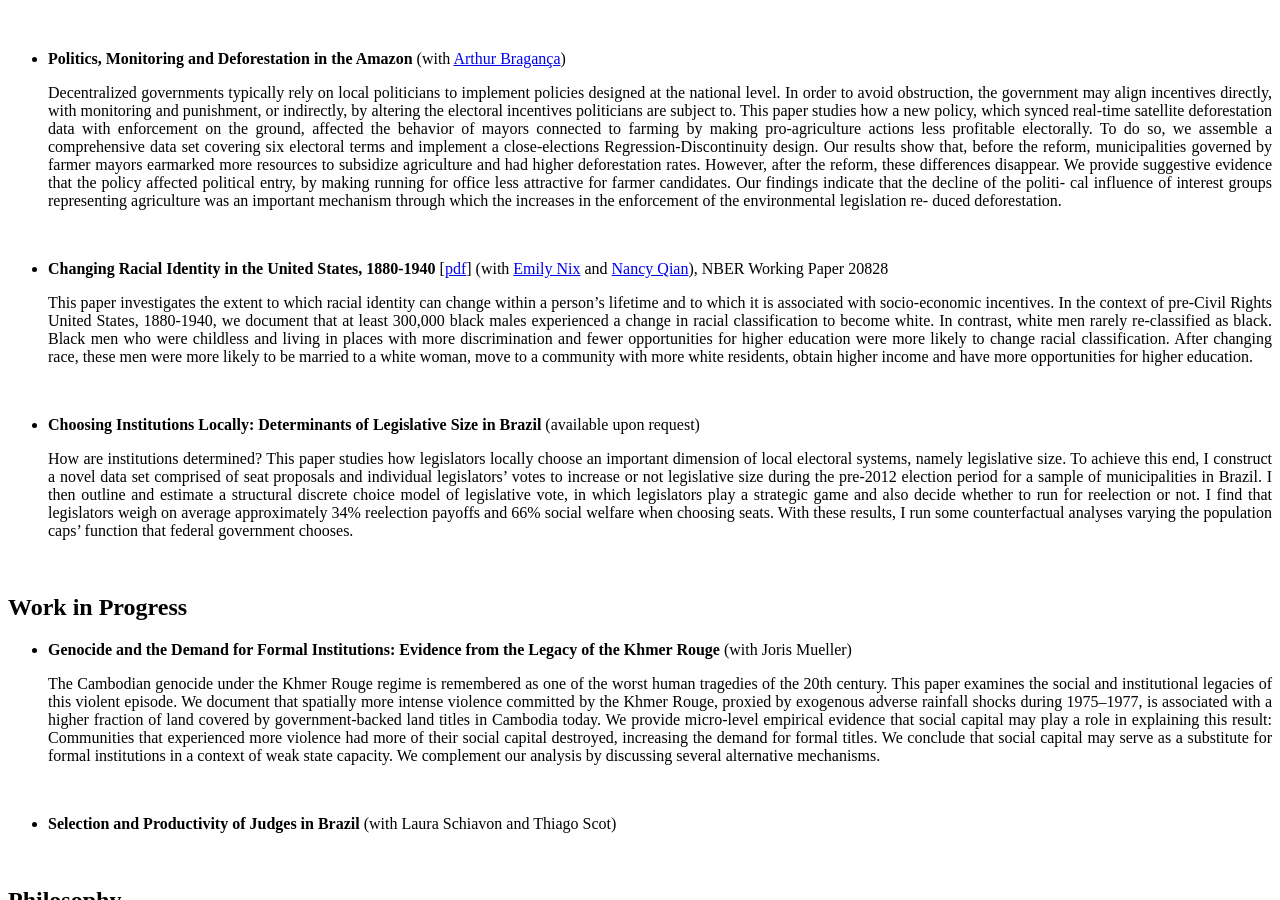
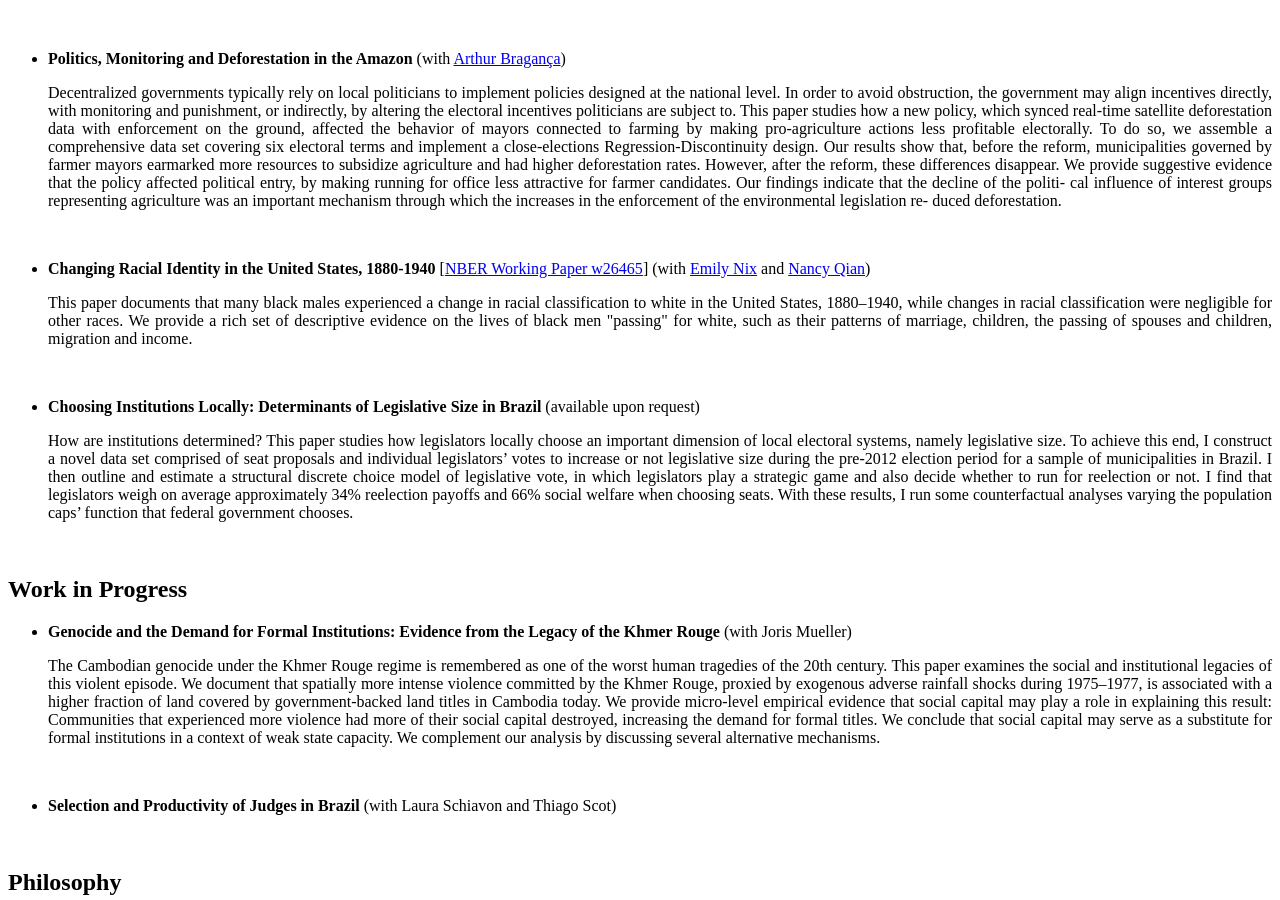
Before and after one commit to rdahis/rdahis.github.io, a Jekyll site: the page built from 1-research.md, in a window 1280 px wide and 900 px high, scrolled down 307 px. Built offline with Jekyll 4.4.1, drawn with Linux system fonts in a browser that asks for light colours; a script that is not in the unit is left out.

Commit message:
Updates Passing paper.

```diff
--- a/1-research.md
+++ b/1-research.md
@@ -18,9 +18,9 @@ permalink: /research/
    <p style="text-align: justify;"> Decentralized governments typically rely on local politicians to implement policies designed at the national level. In order to avoid obstruction, the government may align incentives directly, with monitoring and punishment, or indirectly, by altering the electoral incentives politicians are subject to. This paper studies how a new policy, which synced real-time satellite deforestation data with enforcement on the ground, affected the behavior of mayors connected to farming by making pro-agriculture actions less profitable electorally. To do so, we assemble a comprehensive data set covering six electoral terms and implement a close-elections Regression-Discontinuity design. Our results show that, before the reform, municipalities governed by farmer mayors earmarked more resources to subsidize agriculture and had higher deforestation rates. However, after the reform, these differences disappear. We provide suggestive evidence that the policy affected political entry, by making running for office less attractive for farmer candidates. Our findings indicate that the decline of the politi- cal influence of interest groups representing agriculture was an important mechanism through which the increases in the enforcement of the environmental legislation re- duced deforestation. </p>
 
 <br>
-- **Changing Racial Identity in the United States, 1880-1940** [[pdf](http://www.nber.org/papers/w20828){:target="_blank"}] (with [Emily Nix](https://sites.google.com/site/emilyenix/){:target="_blank"} and [Nancy Qian](https://www.kellogg.northwestern.edu/faculty/qian/){:target="_blank"}), NBER Working Paper 20828
+- **Changing Racial Identity in the United States, 1880-1940** [[NBER Working Paper w26465](https://www.nber.org/papers/w26465){:target="_blank"}] (with [Emily Nix](https://sites.google.com/site/emilyenix/){:target="_blank"} and [Nancy Qian](https://www.kellogg.northwestern.edu/faculty/qian/){:target="_blank"})
 
-   <p style="text-align: justify;"> This paper investigates the extent to which racial identity can change within a person’s lifetime and to which it is associated with socio-economic incentives. In the context of pre-Civil Rights United States, 1880-1940, we document that at least 300,000 black males experienced a change in racial classification to become white. In contrast, white men rarely re-classified as black. Black men who were childless and living in places with more discrimination and fewer opportunities for higher education were more likely to change racial classification. After changing race, these men were more likely to be married to a white woman, move to a community with more white residents, obtain higher income and have more opportunities for higher education. </p>
+   <p style="text-align: justify;"> This paper documents that many black males experienced a change in racial classification to white in the United States, 1880–1940, while changes in racial classification were negligible for other races. We provide a rich set of descriptive evidence on the lives of black men "passing" for white, such as their patterns of marriage, children, the passing of spouses and children, migration and income. </p>
 
 <br>
 - **Choosing Institutions Locally: Determinants of Legislative Size in Brazil** (available upon request)
```
